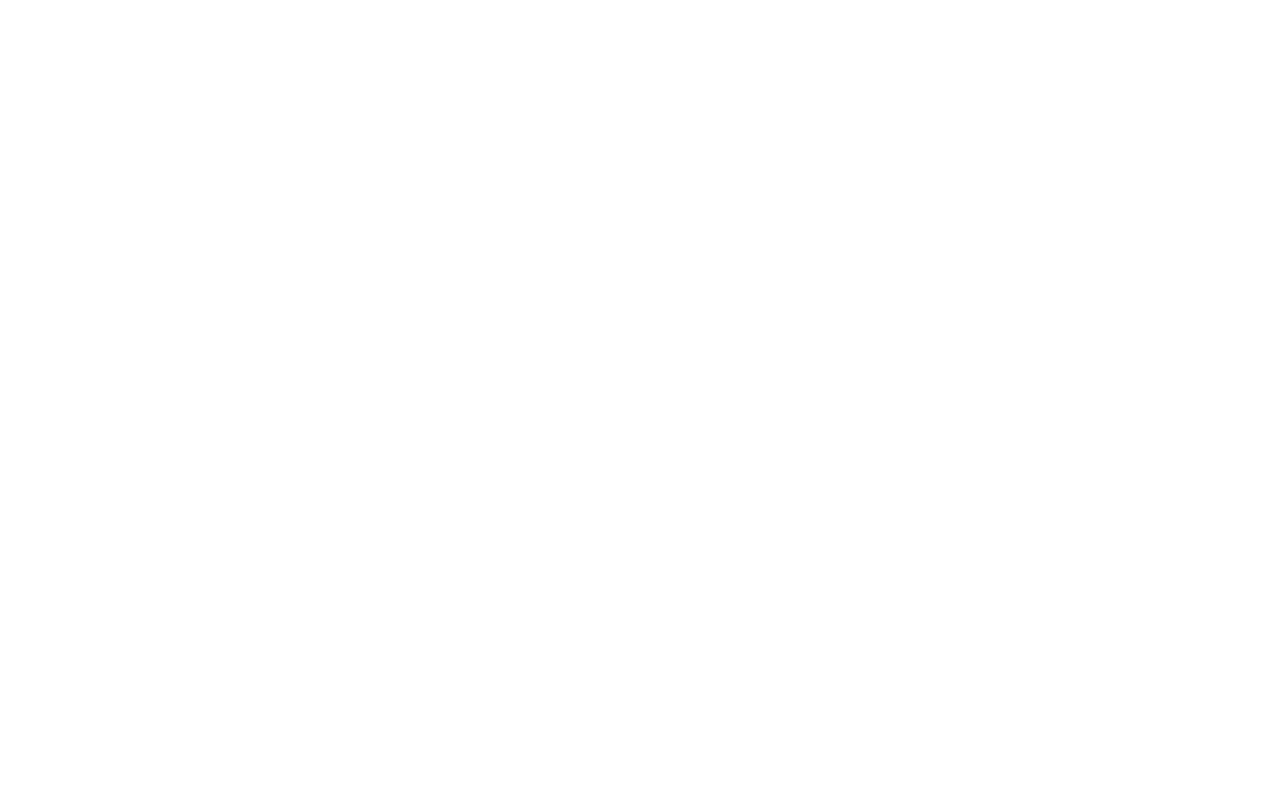
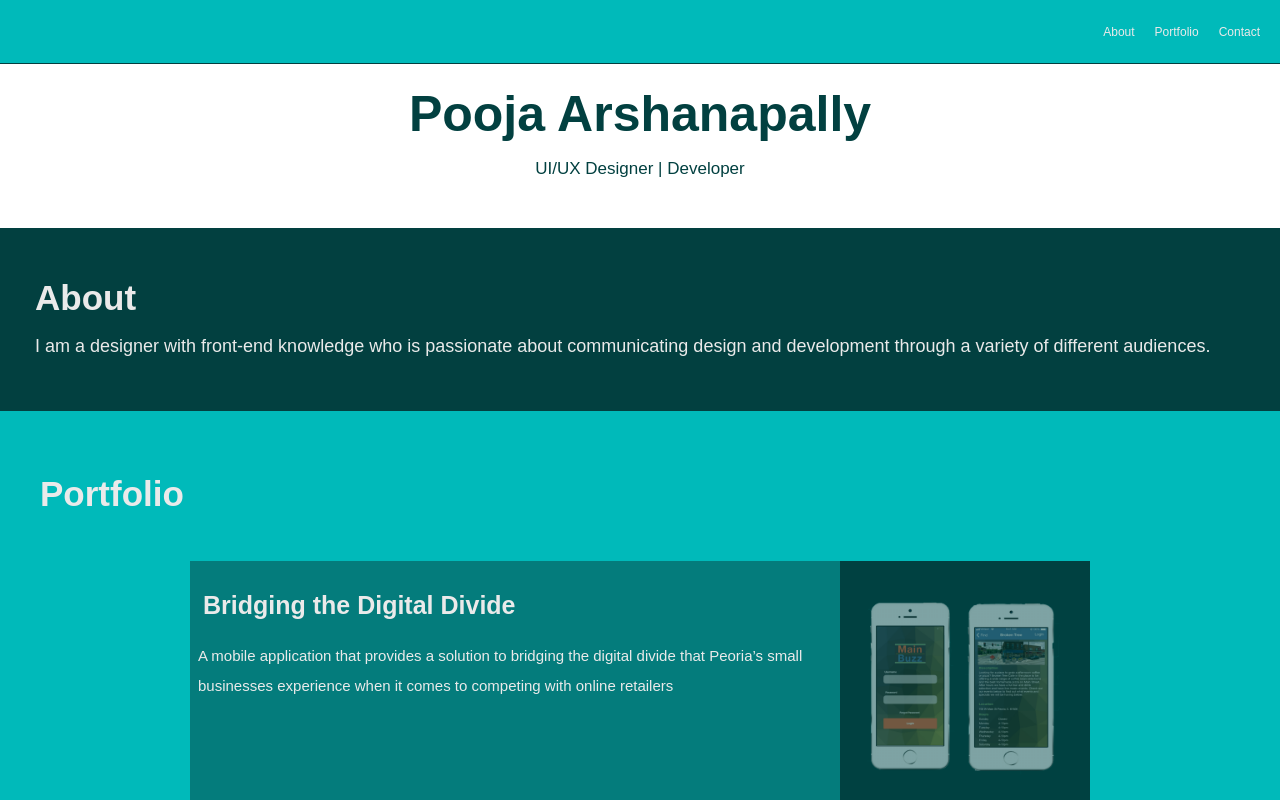
Before and after one commit to parshanapally/portfolio-website, a React (Create React App) app: page / in a window 1280 px wide. Shown: the top 800 px of the page. Built offline with nearby package versions, Linux system fonts and the light colour scheme; a web font is replaced by a local one.

Commit message:
chore: change router

```diff
--- a/src/App.js
+++ b/src/App.js
@@ -17,11 +17,7 @@
     return (
       <Router>
         <main>
-          <Route
-            exact
-            path={process.env.PUBLIC_URL + "/portfolio-website/"}
-            component={Portfolio}
-          />
+          <Route exact path={process.env.PUBLIC_URL} component={Portfolio} />
           <Route exact path="/bridging-digital-divide" component={FirstItem} />
           <Route exact path="/rewards" component={SecondItem} />
           <Route exact path="/to-do-app" component={ThirdItem} />
```
Also changed, not shown: 1 other file (tests, documents, lock files or other folders).
